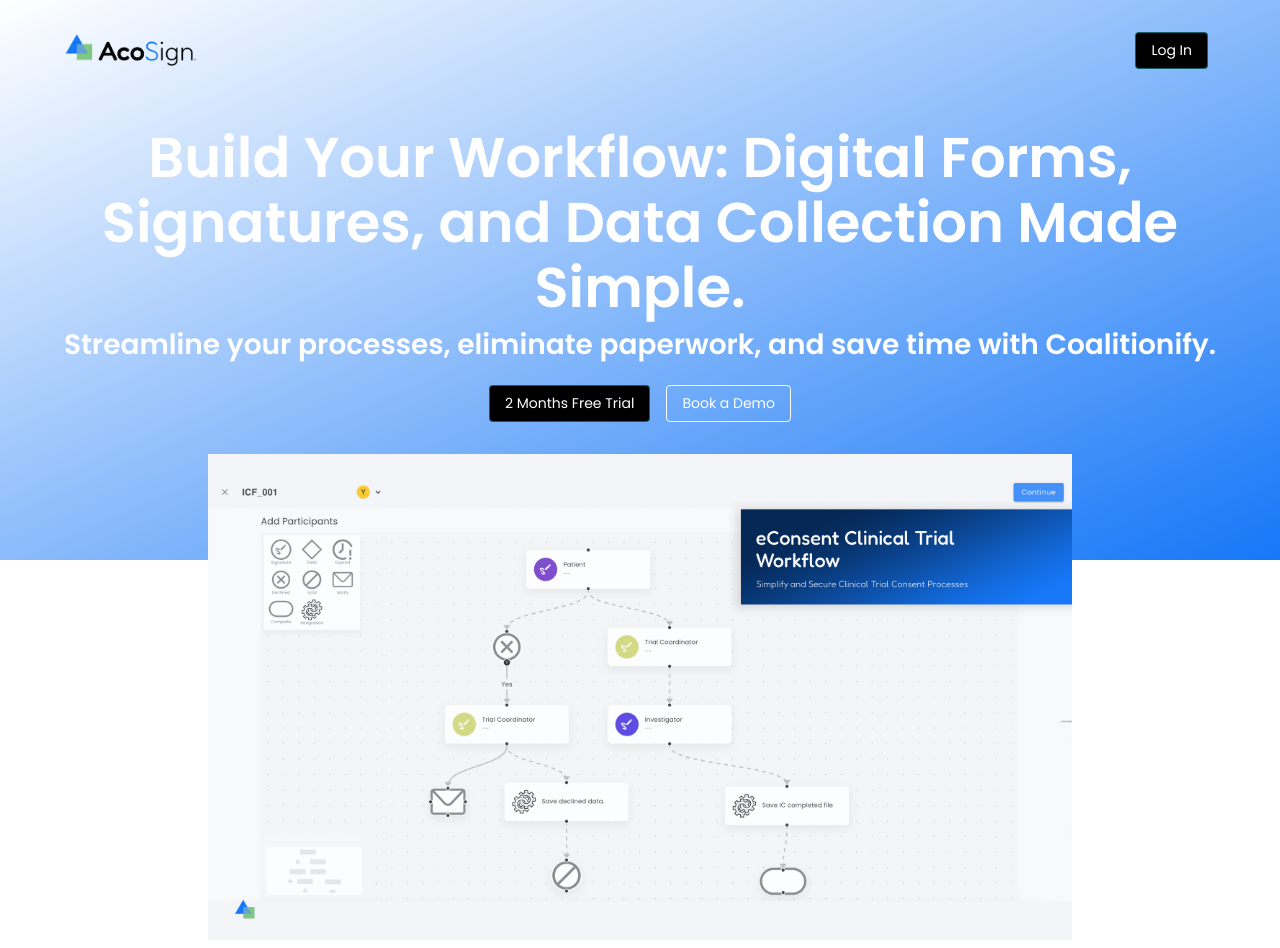
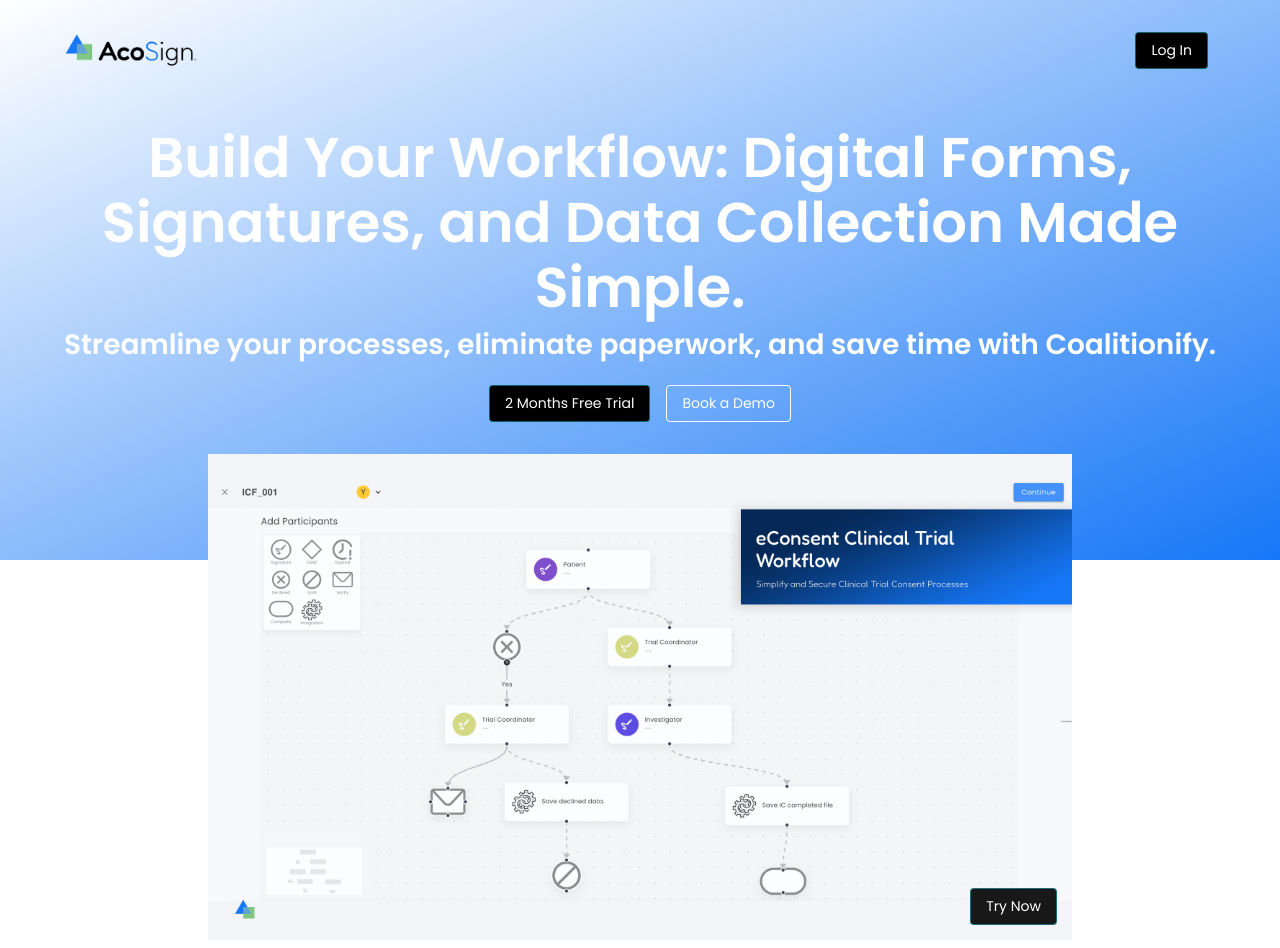
Before and after one commit to 8shivram8/cms-docker-test, a React (Create React App) app: page / in a window 1280 px wide. Shown: the top 948 px of the page. Built offline with nearby package versions, Linux system fonts and the light colour scheme.

Commit message:
added try now button

```diff
--- a/src/components/ImageSlider.jsx
+++ b/src/components/ImageSlider.jsx
@@ -1,5 +1,5 @@
 import React, { useState, useEffect } from "react";
-import { Box, useMediaQuery } from "@mui/material";
+import { Box, useMediaQuery ,Button} from "@mui/material";
 import { useTheme } from "@mui/material/styles";
 
 const ImageSlider = ({ images }) => {
@@ -38,7 +38,6 @@
           width: "100%",
           paddingTop: "56.25%",
           overflow: "hidden",
-          // bgcolor:'lightblue'
         }}
       >
         <Box
@@ -66,8 +65,37 @@
             />
           ))}
         </Box>
+        <Button
+          variant="outlined"
+          sx={{
+            position: "absolute",
+            bottom: 15,
+            right: 15,
+            zIndex: 1,
+            backgroundColor: "rgba(0, 0, 0, 0.9)",
+            color: "white",
+            textTransform: "none",
+            "&:hover": {
+              backgroundColor: 'transparent',
+              color: "black",
+            },
+            [theme.breakpoints.down("sm")]: {
+              padding: "4px 10px",
+              fontSize: "0.5rem",
+              bottom: 4,
+              right: 4,
+            },
+            [theme.breakpoints.down("xs")]: {
+              padding: "2px 6px",
+              fontSize: "0.5rem",
+              bottom: 2,
+              right: 2,
+            },
+          }}
+        >
+          Try Now
+        </Button>
       </Box>
-
       {/* Dots Box */}
       <Box
         sx={{
```
